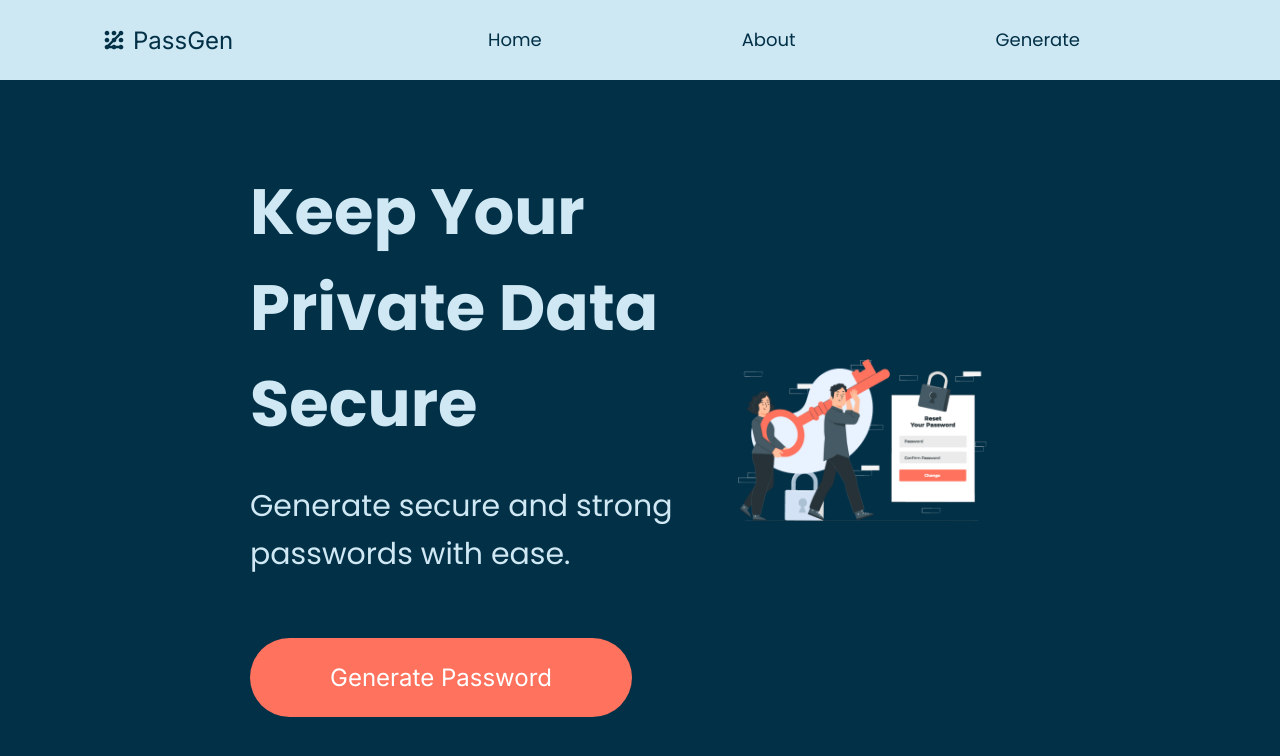
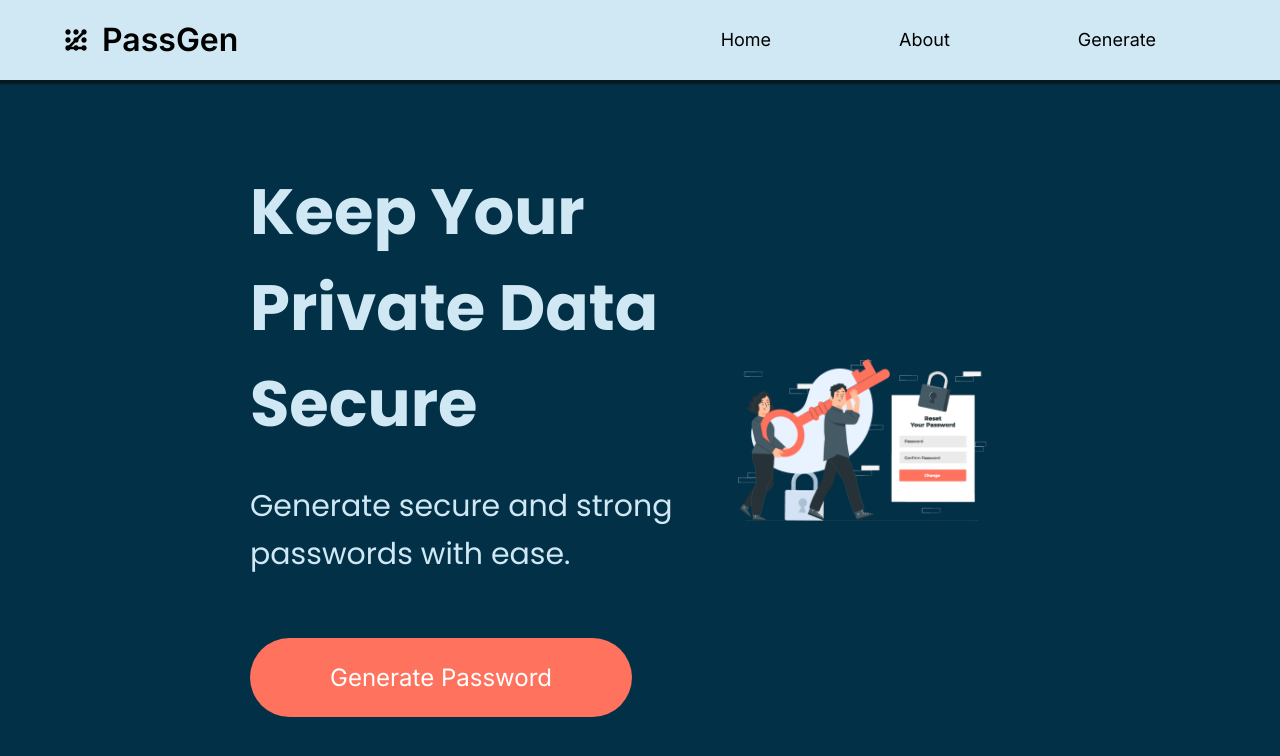
Before and after one commit to imRajAryan09/password-generator, a React (Create React App) app: page / in a window 1280 px wide. Shown: the top 756 px of the page. Built offline with nearby package versions, Linux system fonts and the light colour scheme.

Commit message:
nav css fixed

```diff
--- a/package.json
+++ b/package.json
@@ -13,6 +13,8 @@
     "node-sass": "^7.0.1",
     "react": "^18.0.0",
     "react-dom": "^18.0.0",
+    "react-icons": "^4.3.1",
+    "react-router-dom": "^6.3.0",
     "react-scripts": "5.0.1",
     "web-vitals": "^2.1.4"
   },
--- a/src/App.jsx
+++ b/src/App.jsx
@@ -1,12 +1,15 @@
-import './App.css';
-import Home from './pages/home/Home';
+import { BrowserRouter } from "react-router-dom";
+import "./App.css";
+import Home from "./pages/home/Home";
 
 function App() {
-  return (
-    <div className="App">
-      <Home/>
-    </div>
-  );
+	return (
+		<div className="App">
+			<BrowserRouter>
+				<Home />
+			</BrowserRouter>
+		</div>
+	);
 }
 
 export default App;
--- a/src/components/navbar/Navbar.jsx
+++ b/src/components/navbar/Navbar.jsx
@@ -2,11 +2,13 @@ import "./navbar.scss";
 import PatternIcon from "@mui/icons-material/Pattern";
 const Navbar = () => {
 	return (
-		<nav>
+		<header>
+			<div className="header-content">
 				<div className="logo">
 					<PatternIcon className="logo-icon" />
 					PassGen
 				</div>
+				<nav>
 					<div className="nav-items">
 						<ul>
 							<li>Home</li>
@@ -15,6 +17,8 @@ const Navbar = () => {
 						</ul>
 					</div>
 				</nav>
+			</div>
+		</header>
 	);
 };
 
--- a/src/components/navbar/navbar.scss
+++ b/src/components/navbar/navbar.scss
@@ -1,37 +1,44 @@
-nav {
+header {
+	background: #cfe8f3;
+	height: 80px;
+	box-shadow: 0 2px 2px 2px rgba(9, 9, 9, 0.6);
+	width: 100%;
 	display: flex;
 	align-items: center;
-	justify-content: space-between;
-	height: 80px;
-	background-color: hsl(198, 60%, 88%);
-	padding-inline: 100px;
-	color: #023047;
-	.logo {
-		font-family: "Inter";
-		font-weight: 400;
-		font-size: 24px;
-		line-height: 29px;
-		cursor: pointer;
+	.header-content {
+		margin: 0 60px;
+		width: 100%;
 		display: flex;
+		justify-content: space-between;
 		align-items: center;
-		justify-content: center;
-		.logo-icon {
-			margin-right: 5px;
-			font-size: 28px;
+		.logo {
+			font-family: "Inter";
+			font-weight: 600;
+			font-size: 2rem;
+			display: flex;
+			align-items: center;
+			justify-content: center;
+			cursor: pointer;
+			&-icon {
+				margin-right: 10px;
+				font-size: 2rem;
+			}
 		}
-	}
-	.nav-items {
-		ul {
-			display: flex;
-			list-style: none;
-			align-items: center;
-			justify-content: space-between;
-			li {
-				font-weight: 400;
-				font-size: 18px;
-				line-height: 22px;
-				padding-inline: 100px;
-				cursor: pointer;
+		nav {
+			.nav-items {
+				ul {
+					display: flex;
+					align-items: center;
+					justify-content: space-between;
+					li {
+						list-style: none;
+						margin: 0 4rem;
+						cursor: pointer;
+						font-family: "Inter";
+						font-size: 18px;
+						line-height: 22px;
+					}
+				}
 			}
 		}
 	}
```
Also changed, not shown: 1 other file (tests, documents, lock files or other folders). Lines whose indentation alone changed are shown as unchanged.
